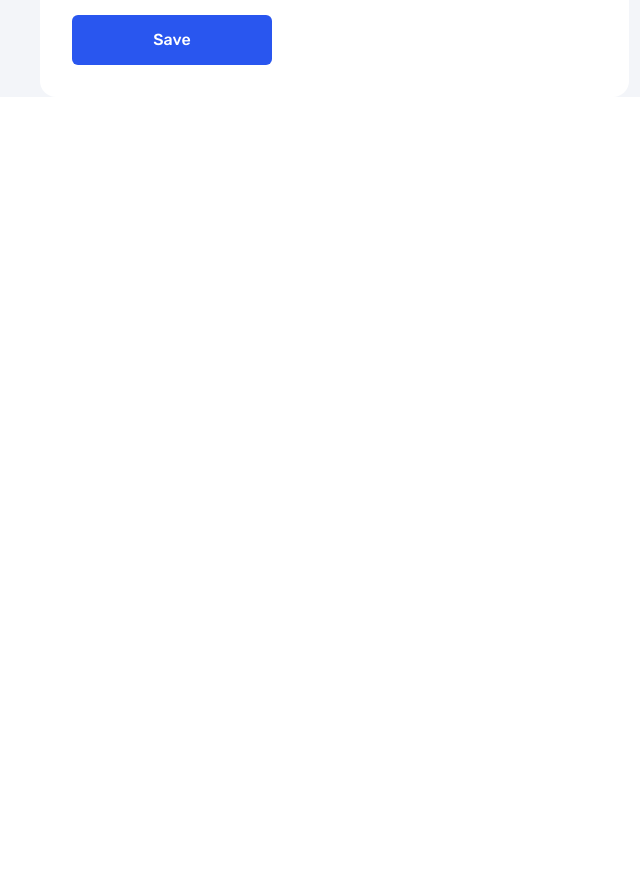
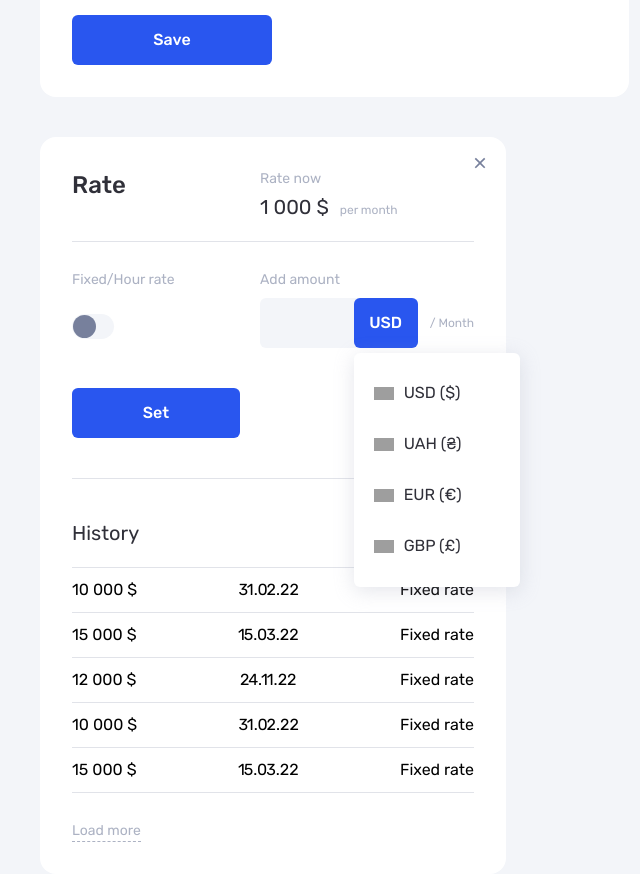
Before and after one commit to exes2012/if-team, a Vue app: page /people in a window 1280 px wide. Shown: the part 2760-3634 px from the top of the page, without its empty margins (0-640 px from the left). Before the commit the page ends 2857 px from the top, so only its background shows below. Built offline with nearby package versions, Linux system fonts and the light colour scheme; grey boxes are pictures that could not be loaded.

Commit message:
created "Rate" window

```diff
--- a/src/assets/css/tailwind.scss
+++ b/src/assets/css/tailwind.scss
@@ -83,7 +83,8 @@
   }
 
   .link-1 {
-    @apply h-fit
+    @apply w-fit
+    h-fit
     font-sans
     font-normal
     text-xl
@@ -100,7 +101,8 @@
   }
 
   .link-2 {
-    @apply h-fit
+    @apply w-fit
+    h-fit
     font-sans
     font-normal
     text-xs
@@ -117,7 +119,8 @@
   }
 
   .link-3 {
-    @apply h-fit
+    @apply w-fit
+    h-fit
     font-sans
     font-normal
     text-sm
@@ -134,7 +137,8 @@
   }
 
   .link-4 {
-    @apply h-fit
+    @apply w-fit
+    h-fit
     font-sans
     font-normal
     text-sm
@@ -548,4 +552,28 @@
     @apply fill-blue-400
     transition;
   }
+
+  .btn-switch {
+    @apply w-[42px]
+    h-[25px]
+    p-px
+    bg-gray-100
+    rounded-full
+    cursor-pointer
+    transition-all;
+  }
+
+  .btn-switch > span {
+    @apply block
+    w-[23px]
+    h-[23px]
+    bg-gray-500
+    rounded-full;
+  }
+
+  .btn-switch:hover > span {
+    @apply bg-blue-400
+    ml-auto
+    transition-all;
+  }
 }
--- a/src/views/ViewPeople.vue
+++ b/src/views/ViewPeople.vue
@@ -883,6 +883,150 @@
 
         <v-button class="btn-primary w-[200px] h-13">Save</v-button>
       </v-card>
+
+      <!-- Rates -->
+      <v-card class="w-fit mt-10 p-8 relative">
+        <v-button class="absolute top-5 right-5">
+          <v-icon
+            name="close"
+            width="12"
+            height="12"
+            viewBox="0 0 12 12"
+            class="hover:fill-blue-400"
+          ></v-icon>
+        </v-button>
+
+        <div
+          class="grid grid-cols-[168px_214px] gap-x-5 mb-7 pb-5 border-b border-solid border-gray-200"
+        >
+          <h2 class="mr-[134px]">Rate</h2>
+          <div>
+            <p class="text-3 text-gray-400 mb-1">Rate now</p>
+            <p class="text-4 text-gray-400">
+              <span class="text-1 mr-2">1 000 $</span>
+              per month
+            </p>
+          </div>
+        </div>
+
+        <div
+          class="grid grid-cols-[168px_214px] gap-x-5 gap-y-10 mb-10 pb-10 border-b border-solid border-gray-200"
+        >
+          <div>
+            <p class="text-3 text-gray-400 mb-6">Fixed/Hour rate</p>
+            <div class="btn-switch">
+              <span></span>
+            </div>
+          </div>
+
+          <div>
+            <div class="flex justify-between mb-2">
+              <label for="add-amount" class="label text-gray-400"
+                >Add amount</label
+              >
+              <span class="message-invalid invisible">Неверный формат</span>
+            </div>
+            <div class="flex items-center">
+              <div class="relative mr-3">
+                <input
+                  type="text"
+                  name="add-amount"
+                  id="add-amount"
+                  class="field text-xl pr-20"
+                  placeholder=" "
+                  required
+                />
+                <div class="absolute bottom-0 right-0">
+                  <v-button class="btn-primary w-16 h-13" type="button"
+                    >USD</v-button
+                  >
+                  <ul class="dropdown w-[166px] absolute">
+                    <li class="text-2">
+                      <img
+                        src="../assets/img/icons/flag-usa.svg"
+                        class="w-5 h-[13px] inline-block mr-2.5"
+                        alt="flag usa"
+                      />
+                      USD ($)
+                    </li>
+                    <li class="text-2">
+                      <img
+                        src="../assets/img/icons/flag-ua.svg"
+                        class="w-5 h-[13px] inline-block mr-2.5"
+                        alt="flag ua"
+                      />
+                      UAH (₴)
+                    </li>
+                    <li class="text-2">
+                      <img
+                        src="../assets/img/icons/flag-eu.svg"
+                        class="w-5 h-[13px] inline-block mr-2.5"
+                        alt="flag eu"
+                      />
+                      EUR (€)
+                    </li>
+                    <li class="text-2">
+                      <img
+                        src="../assets/img/icons/flag-gb.svg"
+                        class="w-5 h-[13px] inline-block mr-2.5"
+                        alt="flag gb"
+                      />
+                      GBP (£)
+                    </li>
+                  </ul>
+                </div>
+              </div>
+              <p class="text-4 text-gray-400 whitespace-nowrap">/ Month</p>
+            </div>
+          </div>
+
+          <v-button class="btn-primary w-[168px] h-13">Set</v-button>
+        </div>
+
+        <div class="pb-5 border-b border-solid border-gray-200">
+          <p class="text-1">History</p>
+        </div>
+
+        <ul class="w-full mb-7">
+          <li
+            class="flex justify-between items-center gap-x-2 border-b border-solid border-gray-200"
+          >
+            <p class="py-2.5">10 000 $</p>
+            <p class="py-2.5">31.02.22</p>
+            <p class="py-2.5">Fixed rate</p>
+          </li>
+          <li
+            class="flex justify-between items-center gap-x-2 border-b border-solid border-gray-200"
+          >
+            <p class="py-2.5">15 000 $</p>
+            <p class="py-2.5">15.03.22</p>
+            <p class="py-2.5">Fixed rate</p>
+          </li>
+          <li
+            class="flex justify-between items-center gap-x-2 border-b border-solid border-gray-200"
+          >
+            <p class="py-2.5">12 000 $</p>
+            <p class="py-2.5">24.11.22</p>
+            <p class="py-2.5">Fixed rate</p>
+          </li>
+          <li
+            class="flex justify-between items-center gap-x-2 border-b border-solid border-gray-200"
+          >
+            <p class="py-2.5">10 000 $</p>
+            <p class="py-2.5">31.02.22</p>
+            <p class="py-2.5">Fixed rate</p>
+          </li>
+          <li
+            class="flex justify-between items-center gap-x-2 border-b border-solid border-gray-200"
+          >
+            <p class="py-2.5">15 000 $</p>
+            <p class="py-2.5">15.03.22</p>
+            <p class="py-2.5">Fixed rate</p>
+          </li>
+        </ul>
+
+        <a href="#" class="link-3 text-gray-400 border-gray-400">Load more</a>
+      </v-card>
     </v-container>
   </div>
 </template>
```
